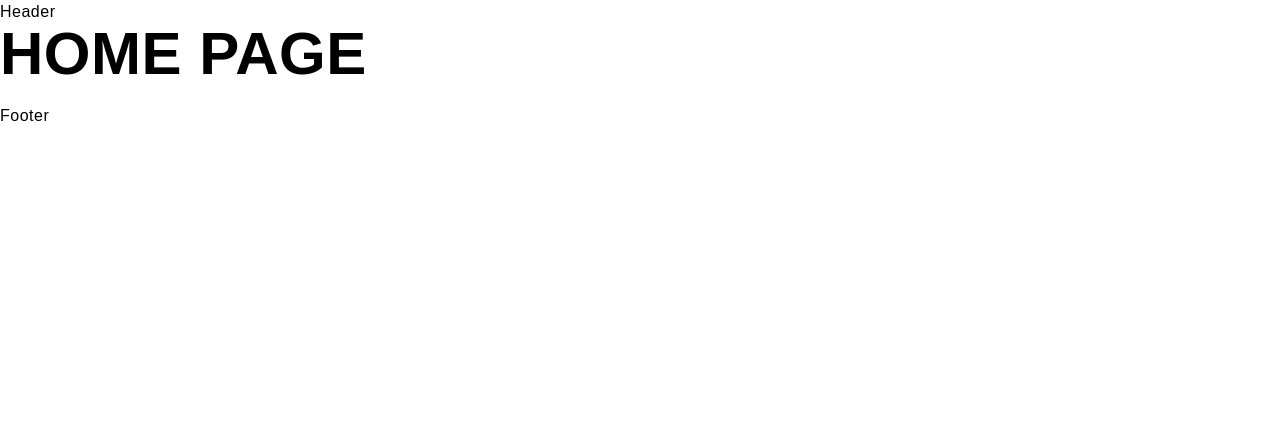
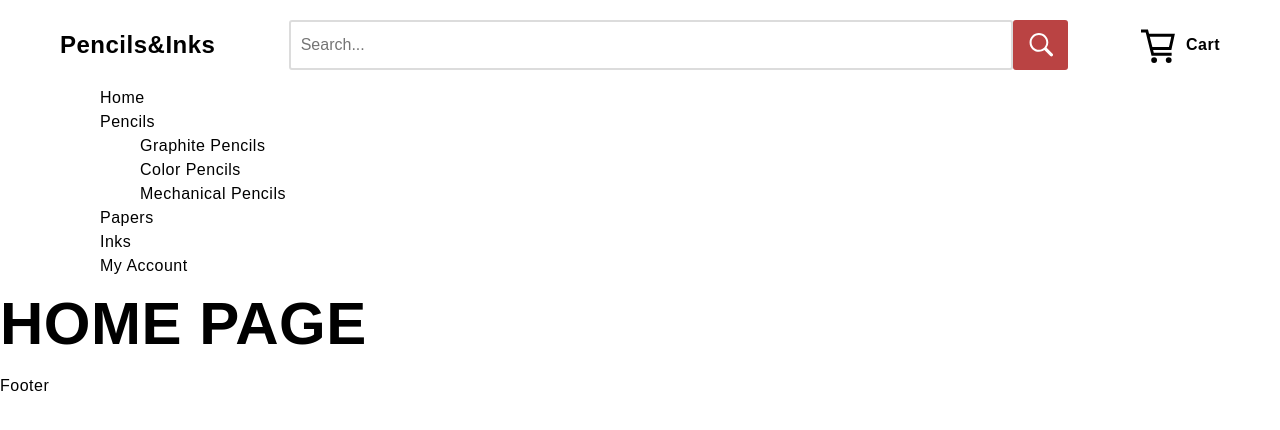
Before and after one commit to ElierHP/pencils-and-inks, a Next.js app: page / in a window 1280 px wide. Shown: the top 430 px of the page. Built offline with nearby package versions, Linux system fonts and the light colour scheme.

Commit message:
Add: Top navbar.

```diff
--- a/package.json
+++ b/package.json
@@ -16,7 +16,8 @@
     "next": "12.2.0",
     "normalize.css": "^8.0.1",
     "react": "18.2.0",
-    "react-dom": "18.2.0"
+    "react-dom": "18.2.0",
+    "react-icons": "^4.4.0"
   },
   "devDependencies": {
     "eslint": "8.18.0",
--- a/src/components/layout/Header.js
+++ b/src/components/layout/Header.js
@@ -1,5 +1,95 @@
 import React from "react";
+import styled from "@emotion/styled";
+import theme from "../../styles/theme";
+import Link from "next/link";
+import Container from "../ui/Container";
+import { GoSearch } from "react-icons/go";
+import { GrCart } from "react-icons/gr";
 
 export default function Header() {
-  return <header>Header</header>;
+  return (
+    <header>
+      <Container>
+        <Wrapper>
+          {/* Logo */}
+          <Link href="/">
+            <Logo>{"Pencils&Inks"}</Logo>
+          </Link>
+
+          {/* Search Bar */}
+          <SearchContainer>
+            <SearchBar type="text" placeholder="Search..." />
+            <SearchIcon>
+              <GoSearch size={25} color={theme.colors.light} />
+            </SearchIcon>
+          </SearchContainer>
+
+          {/* Shopping Cart */}
+          <Cart>
+            <GrCart size={35} />
+            Cart
+          </Cart>
+        </Wrapper>
+        <nav>
+          <ul>
+            <li>Home</li>
+            <li>
+              Pencils
+              <ul>
+                <li>Graphite Pencils</li>
+                <li>Color Pencils</li>
+                <li>Mechanical Pencils</li>
+              </ul>
+            </li>
+            <li>Papers</li>
+            <li>Inks</li>
+            <li>My Account</li>
+          </ul>
+        </nav>
+      </Container>
+    </header>
+  );
 }
+
+// Styles
+const Wrapper = styled.div`
+  display: flex;
+  justify-content: space-between;
+  align-items: center;
+  padding-top: 2rem;
+`;
+
+const Logo = styled.a`
+  font-size: ${theme.fontSizes.large}rem;
+  font-weight: ${theme.fontWeights.bold};
+`;
+
+// Search
+const SearchContainer = styled.div`
+  display: flex;
+  height: 50px;
+`;
+
+const SearchBar = styled.input`
+  padding: 0 1rem;
+  border: 2px solid ${theme.colors.gray};
+  width: 700px;
+  border-radius: 3px;
+`;
+
+const SearchIcon = styled.div`
+  padding: 0 1.5rem;
+  background: ${theme.colors.primary};
+  display: flex;
+  align-items: center;
+  justify-content: center;
+  border-radius: 3px;
+`;
+
+// Shopping Cart
+const Cart = styled.div`
+  display: flex;
+  align-items: center;
+  gap: 1rem;
+  font-weight: ${theme.fontWeights.bold};
+`;
--- /dev/null
+++ b/src/components/ui/Container.js
@@ -0,0 +1,14 @@
+import React from "react";
+import styled from "@emotion/styled";
+
+export default function Container({ children }) {
+  return <MainContainer>{children}</MainContainer>;
+}
+
+// Styles
+
+const MainContainer = styled.div`
+  max-width: 1200px;
+  margin: auto;
+  padding: 0 2rem;
+`;
--- a/src/styles/theme.js
+++ b/src/styles/theme.js
@@ -6,7 +6,7 @@ const theme = {
   fontSizes: {
     small: 1.4,
     medium: 1.6,
-    large: 2.1,
+    large: 2.4,
     mobileHeading: 4,
     heading: 3.2,
     largeHeading: 6,
@@ -26,9 +26,10 @@ const theme = {
     heading: 2,
   },
   colors: {
-    primary: "#48ACE3",
+    primary: "#BA4343",
     dark: "black",
     light: "white",
+    gray: "#dcdcdc",
     hover: "#FFD685",
     btnHover: "#E7AD56",
   },
```
Also changed, not shown: 2 other files (tests, documents, lock files or other folders).
